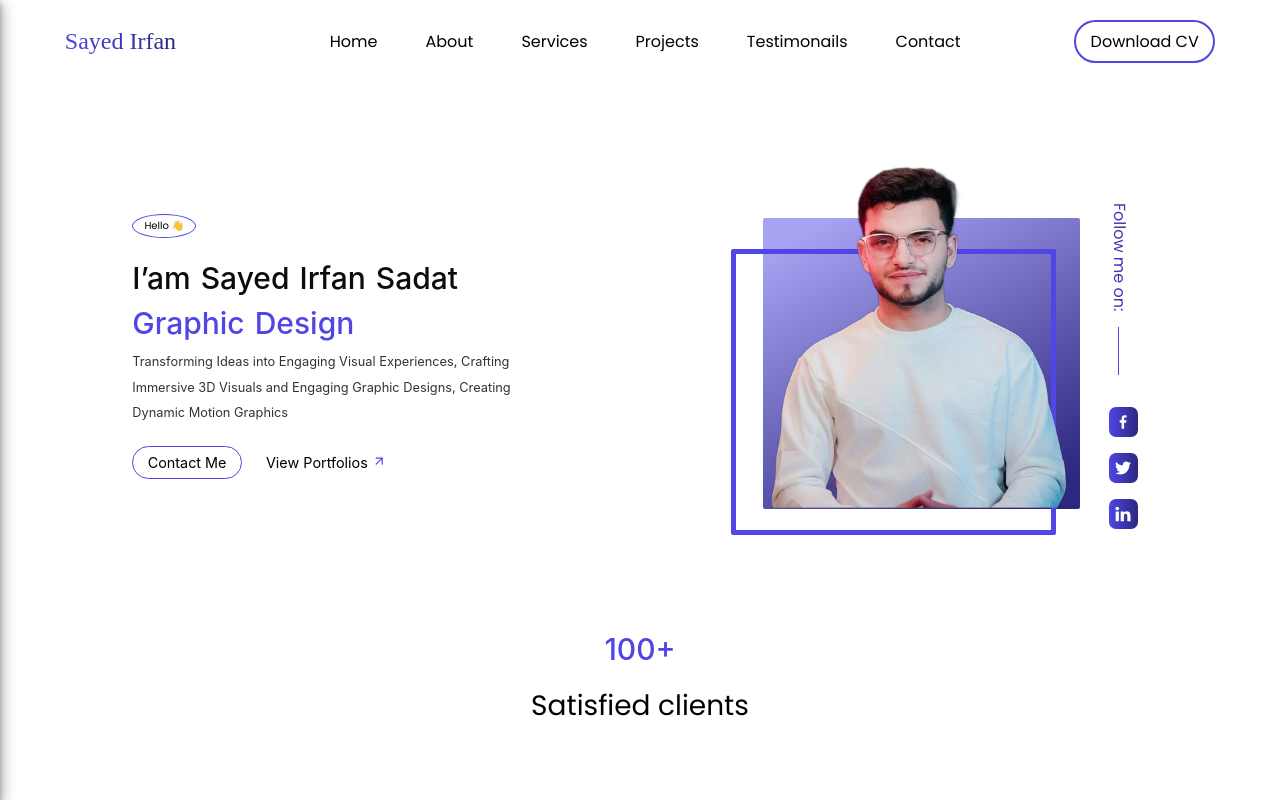
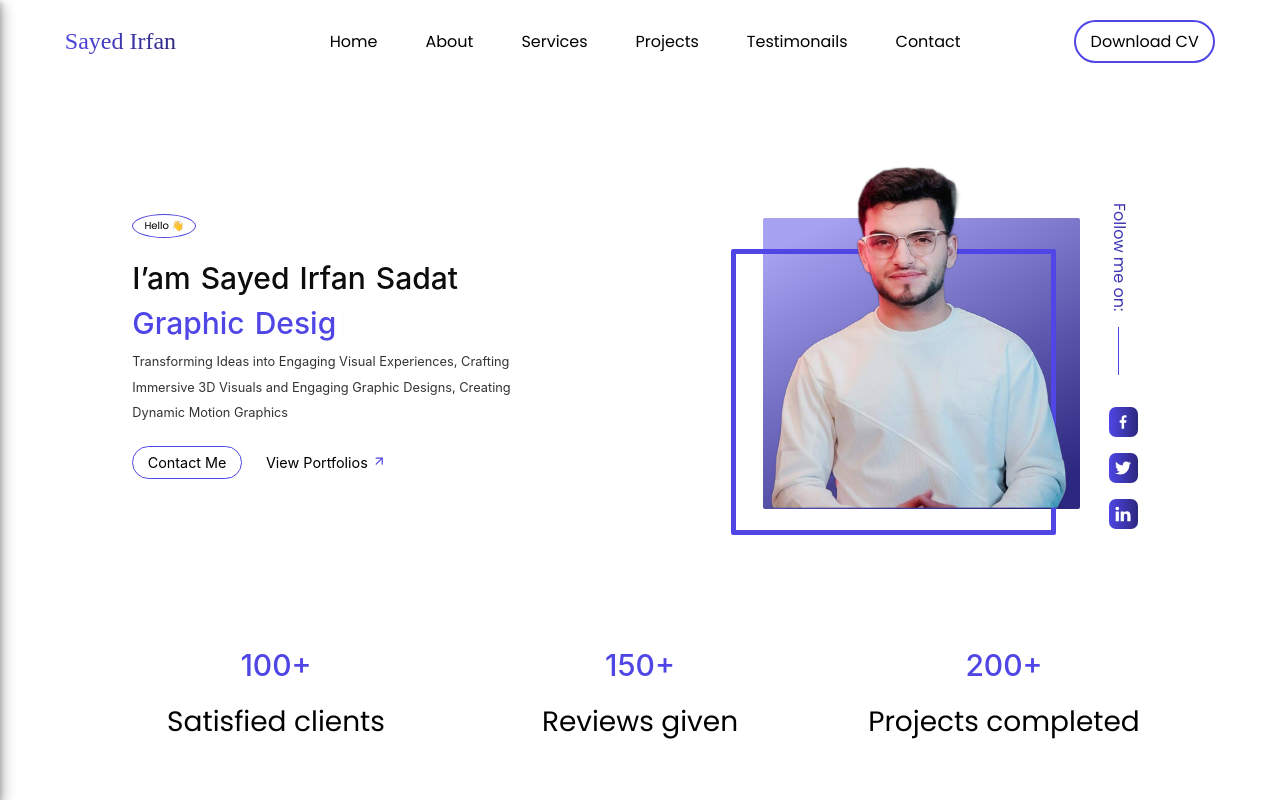
Before and after one commit to zainabturkmen/S-I-S, a React (Create React App) app: page / in a window 1280 px wide. Shown: the top 800 px of the page. Built offline with nearby package versions, Linux system fonts and the light colour scheme; a web font is replaced by a local one.

Commit message:
adding updates

```diff
--- a/src/components/Hero.js
+++ b/src/components/Hero.js
@@ -320,6 +320,14 @@ const Wrapper = styled.div`
       height: 3em;
       margin-left: -0.1em;
     }
+
+    .bottom-container {
+      display: flex;
+      flex-direction: row;
+      justify-content: center;
+      align-items: center;
+      margin-top: 1em;
+    }
   }
 
   @media (min-width: 1500px) {
```
